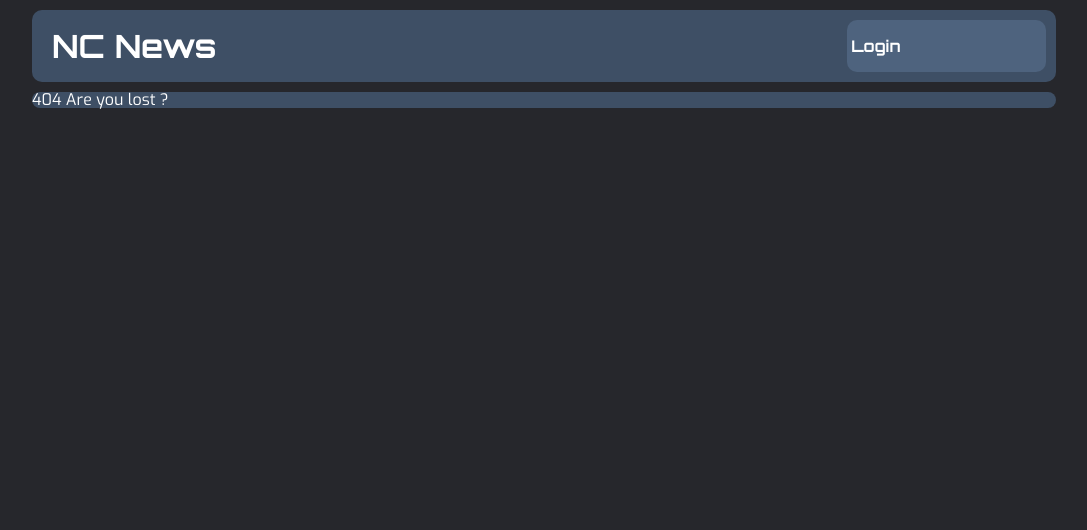
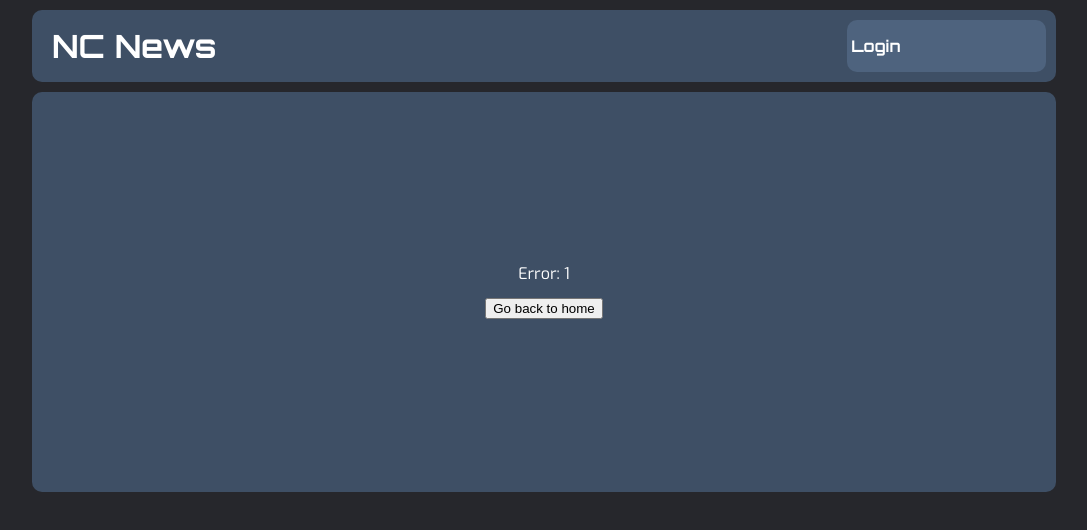
Before and after one commit to Klnder/nc-news, a React (Vite) app: page /error/1 in a window 1280 px wide. Before the commit this address had no page. Shown: the top 530 px of the page, without its empty margins (96-1183 px from the left). Built offline with nearby package versions, Linux system fonts and the light colour scheme.

Commit message:
handle error for wrong link, wrong article id, wrong topic name

```diff
--- a/src/App.jsx
+++ b/src/App.jsx
@@ -3,9 +3,9 @@ import Header from "./components/Header";
 import Home from "./pages/Home";
 import Profile from "./pages/Profile";
 import Article from "./pages/Article";
-import NoPage from "./pages/NoPage";
 import "./reset.css";
 import "./App.css";
+import ErrorPage from "./pages/ErrorPage";
 
 function App() {
   return (
@@ -18,7 +18,8 @@ function App() {
           <Route index path="/home/:topic" element={<Home />} />
           <Route path="/home/:topic/:article_id" element={<Article />} />
           <Route path="/profile" element={<Profile />} />
-          <Route path="/*" element={<NoPage />} />
+          <Route path="/error/:error_message" element={<ErrorPage />} />
+          <Route path="/*" element={<ErrorPage />} />
         </Routes>
       </main>
     </>
--- a/src/components/DetailedArticle.jsx
+++ b/src/components/DetailedArticle.jsx
@@ -6,7 +6,6 @@ function DetailedArticle({ article }) {
     <article id="full-article">
       <section>
         <p>{article.topic}</p>
-
         <h2>{article.title}</h2>
       </section>
       <section>
--- a/src/pages/Article.jsx
+++ b/src/pages/Article.jsx
@@ -15,8 +15,7 @@ function Article() {
       const articleTemp = await getArticleById(article_id);
       setArticle(articleTemp);
     } catch (err) {
-      console.log(err);
-      navigate("/error");
+      navigate(`/error/${err.response.data.msg}`);
     }
   }
 
@@ -30,7 +29,7 @@ function Article() {
       <br />
       <h3>Comment Section: </h3>
       <br />
-      <CommentManager article_id={article_id} />
+      {article.length !== 0 && <CommentManager article_id={article_id} />}
     </div>
   );
 }
--- /dev/null
+++ b/src/pages/ErrorPage.css
@@ -0,0 +1,8 @@
+#error-container {
+  width: 100%;
+  height: 50vh;
+  display: flex;
+  flex-direction: column;
+  justify-content: center;
+  align-items: center;
+}
--- /dev/null
+++ b/src/pages/ErrorPage.jsx
@@ -0,0 +1,22 @@
+import React from "react";
+import { useNavigate, useParams } from "react-router-dom";
+import "./ErrorPage.css";
+
+function ErrorPage() {
+  const { error_message } = useParams();
+  const navigate = useNavigate();
+
+  function backHome(e) {
+    e.preventDefault();
+    navigate("/home", { replace: true });
+  }
+  return (
+    <div id="error-container">
+      <p>Error: {error_message ? error_message : "404- are you lost ?"}</p>
+      <br />
+      <button onClick={(e) => backHome(e)}>Go back to home</button>
+    </div>
+  );
+}
+
+export default ErrorPage;
--- a/src/pages/Home.jsx
+++ b/src/pages/Home.jsx
@@ -2,7 +2,7 @@ import React, { useEffect, useState } from "react";
 import HomeArticle from "../components/HomeArticle";
 import "./Home.css";
 import { getArticles } from "../utils/db";
-import { useParams, useSearchParams } from "react-router-dom";
+import { useNavigate, useParams, useSearchParams } from "react-router-dom";
 import NavTopic from "../components/NavTopic";
 import SortMenu from "../components/SortMenu";
 
@@ -10,6 +10,7 @@ function Home() {
   const { topic } = useParams();
   let [searchParams, setSearchParams] = useSearchParams();
   const [articles, setArticles] = useState([]);
+  const navigate = useNavigate();
   const [sortBy, setSortBy] = useState(searchParams.get("sortBy") || "created_at");
   const [order, setOrder] = useState(searchParams.get("order") || "desc");
 
@@ -18,7 +19,7 @@ function Home() {
       const articlesTemp = await getArticles(topic, sortBy, order);
       setArticles(articlesTemp);
     } catch (err) {
-      console.log(err);
+      navigate(`/error/${err.response.data.msg}`);
     }
   }
 
--- a/src/pages/NoPage.jsx
+++ /dev/null
@@ -1,7 +0,0 @@
-import React from "react";
-
-function NoPage() {
-  return <div>404 Are you lost ?</div>;
-}
-
-export default NoPage;
```
